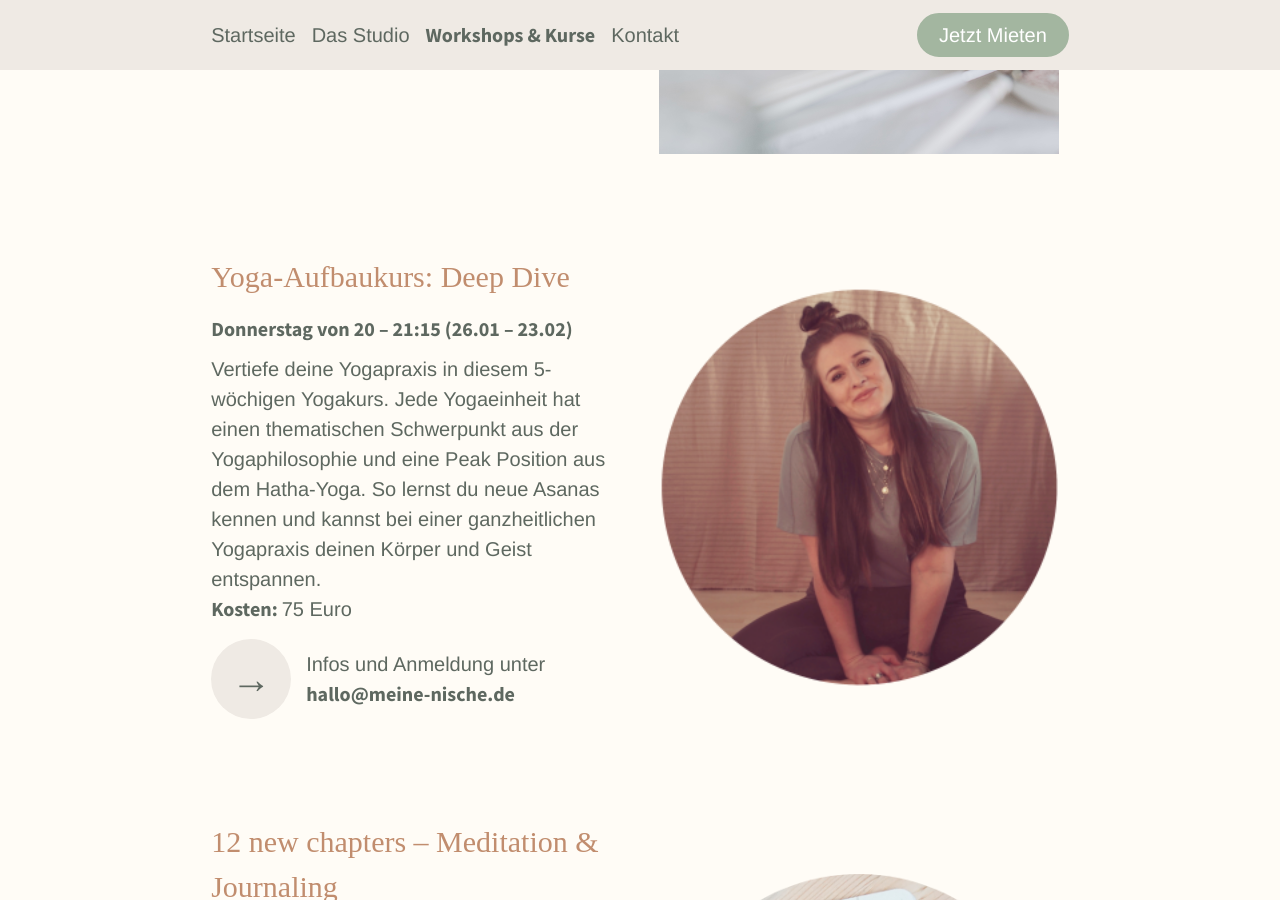
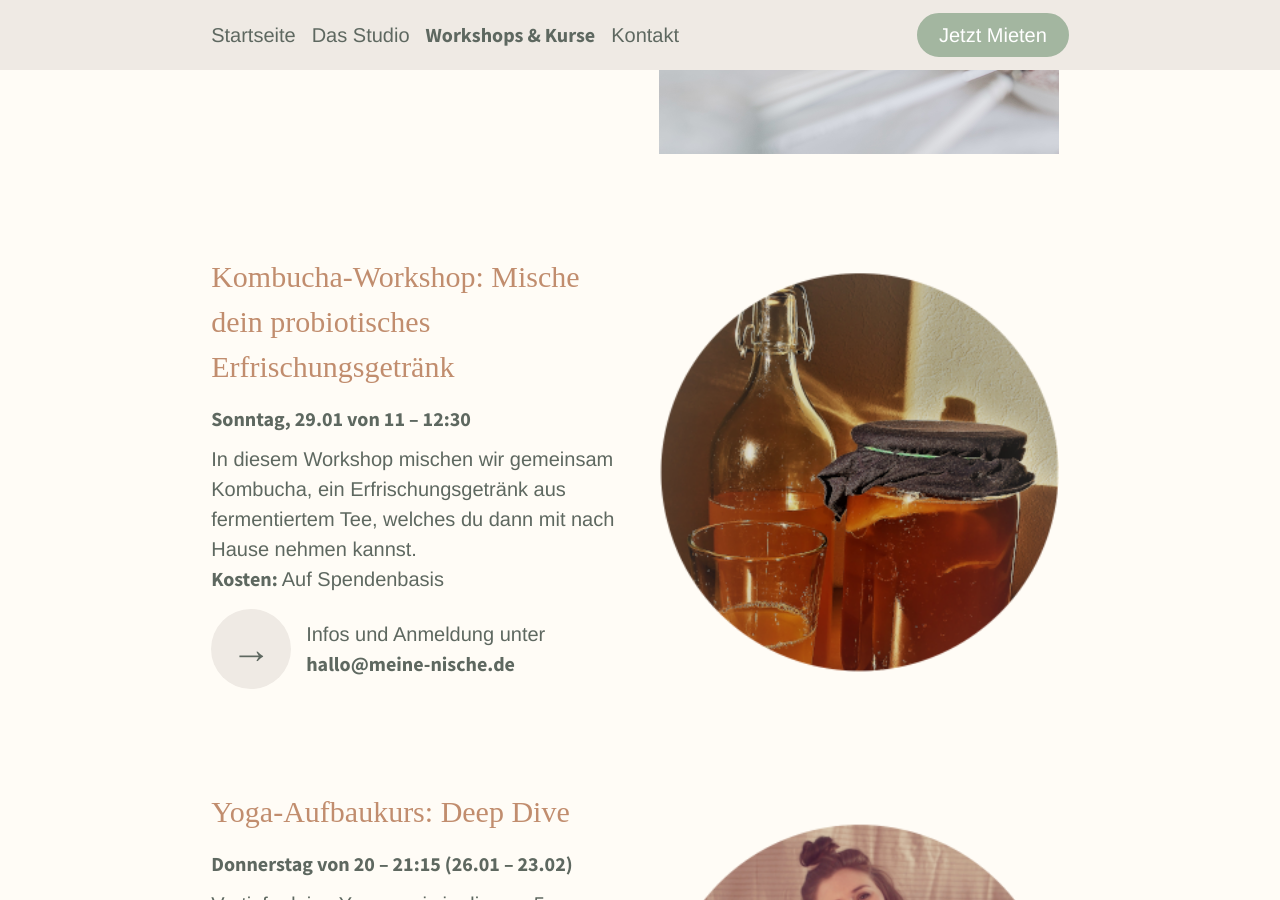
Before and after one commit to sonjafeitsch/meine-nische-website, a Jekyll site: the page built from kurse.html, in a window 1280 px wide and 900 px high, scrolled down 575 px. Built offline with Jekyll 4.4.1, drawn with Linux system fonts in a browser that asks for light colours; some web fonts are replaced.

Commit message:
Update events

```diff
--- a/kurse.html
+++ b/kurse.html
@@ -4,6 +4,13 @@ title: Meine Nische | Kurse
 style: kurse.css
 permalink: kurse
 events:
+  - name: "Kombucha-Workshop: Mische dein probiotisches Erfrischungsgetränk"
+    time: Sonntag, 29.01 von 11 – 12:30
+    description: "In diesem Workshop mischen wir gemeinsam Kombucha, ein Erfrischungsgetränk aus fermentiertem Tee, welches
+    du dann mit nach Hause nehmen kannst."
+    image: kombucha.png
+    costs: Auf Spendenbasis
+    address: hallo@meine-nische.de
   - name: "Yoga-Aufbaukurs: Deep Dive"
     image: katrin.png
     time: Donnerstag von 20 – 21:15 (26.01 – 23.02)
```
Also changed, not shown: images/events/kombucha.png (added).
